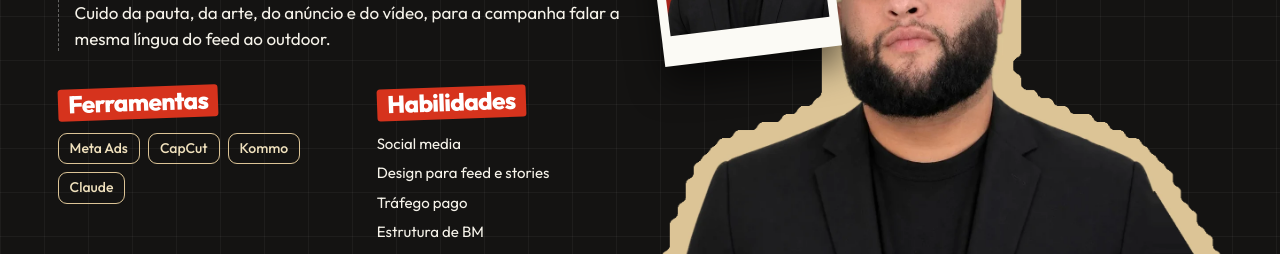
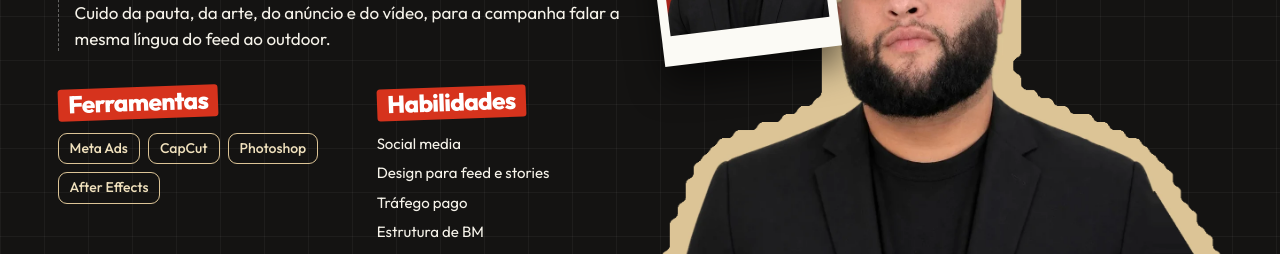
Before and after one commit to deivison01010/deivison01010.github.io, a plain HTML site: page index.html in a window 1280 px wide. Shown: the part 1980-2234 px from the top of the page. Drawn offline with Linux system fonts and the light colour scheme; a web font is replaced by a local one.

Commit message:
Atualiza a lista de ferramentas
Co-Authored-By: Claude Opus 5.5 <noreply@anthropic.com>

```diff
--- a/index.html
+++ b/index.html
@@ -370,8 +370,8 @@ dialog[open] { display: grid; grid-template-rows: auto minmax(0, 1fr); }
         <ul class="ferramentas">
           <li data-sobe>Meta Ads</li>
           <li data-sobe>CapCut</li>
-          <li data-sobe>Kommo</li>
-          <li data-sobe>Claude</li>
+          <li data-sobe>Photoshop</li>
+          <li data-sobe>After Effects</li>
         </ul>
       </div>
       <div>
```
